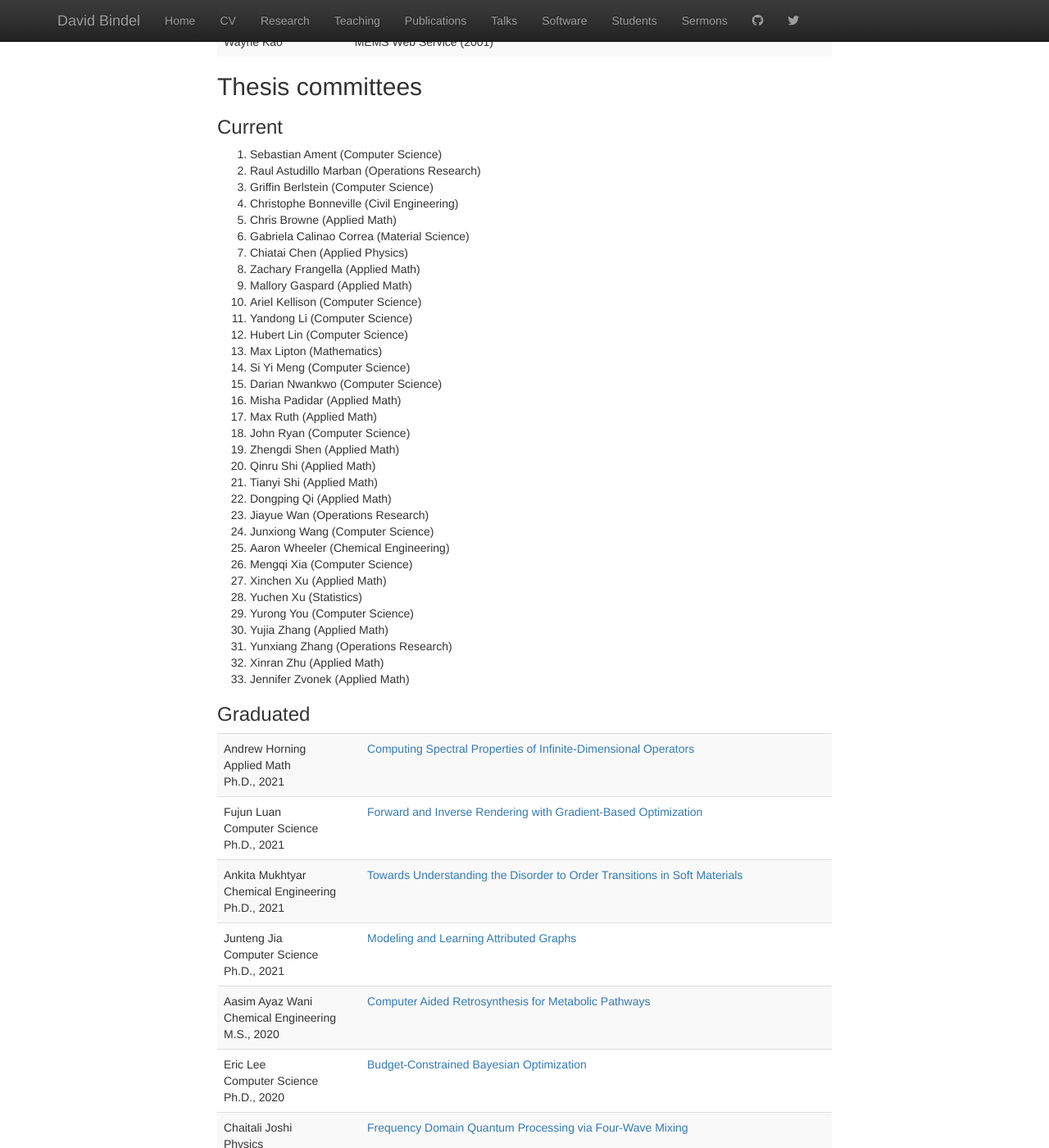
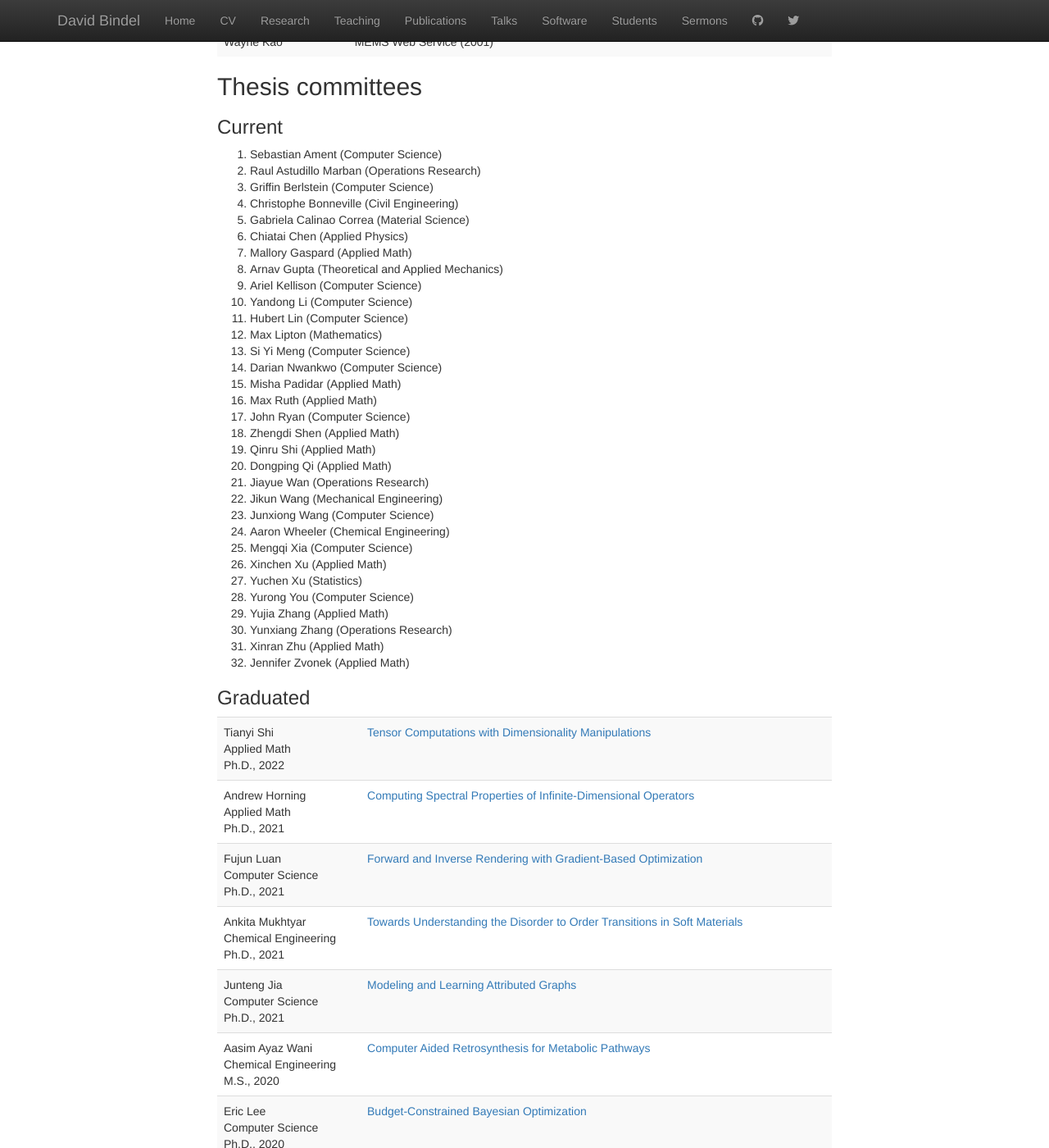
Before and after one commit to dbindel/cornell_web, a Jekyll site: the page built from students.html, in a window 1280 px wide and 1400 px high, scrolled down 5156 px. Shown: the whole window at 82% size. Built offline with Jekyll 4.4.1, drawn with Linux system fonts in a browser that asks for light colours; nearby versions of some CDN libraries.

Commit message:
Update committee info.

```diff
--- a/_data/students.yml
+++ b/_data/students.yml
@@ -723,11 +723,6 @@ committees:
     field: Civil Engineering
   -
     degree: phd
-    last: Browne
-    first: Chris
-    field: Applied Math
-  -
-    degree: phd
     last: Calinao Correa
     first: Gabriela
     field: Material Science
@@ -738,14 +733,14 @@ committees:
     field: Applied Physics
   -
     degree: phd
-    last: Frangella
-    first: Zachary
+    last: Gaspard
+    first: Mallory
     field: Applied Math
   -
     degree: phd
-    last: Gaspard
-    first: Mallory
-    field: Applied Math
+    last: Gupta
+    first: Arnav
+    field: Theoretical and Applied Mechanics
   -
     degree: phd
     last: Kellison
@@ -803,11 +798,6 @@ committees:
     field: Applied Math
   -
     degree: phd
-    last: Shi
-    first: Tianyi
-    field: Applied Math
-  -
-    degree: phd
     last: Qi
     first: Dongping
     field: Applied Math
@@ -816,6 +806,11 @@ committees:
     last: Wan
     first: Jiayue
     field: Operations Research
+  -
+    degree: phd
+    last: Wang
+    first: Jikun
+    field: Mechanical Engineering
   -
     degree: phd
     last: Wang
@@ -870,6 +865,14 @@ committees:
 past_committees:
   -
     degree: phd
+    last: Shi
+    first: Tianyi
+    field: Applied Math
+    thesis:
+      title: Tensor Computations with Dimensionality Manipulations
+      year: 2022
+  -
+    degree: phd
     last: Horning
     first: Andrew
     field: Applied Math
@@ -884,6 +887,7 @@ past_committees:
     thesis:
       title: Forward and Inverse Rendering with Gradient-Based Optimization
       year: 2021
+      url: https://ecommons.cornell.edu/handle/1813/110606
   -
     degree: phd
     last: Mukhtyar
@@ -892,6 +896,7 @@ past_committees:
     thesis:
       title: Towards Understanding the Disorder to Order Transitions in Soft Materials
       year: 2021
+      url: https://ecommons.cornell.edu/handle/1813/59613
   -
     degree: phd
     first: Junteng
@@ -900,6 +905,7 @@ past_committees:
     thesis:
       title: Modeling and Learning Attributed Graphs
       year: 2021
+      url: https://ecommons.cornell.edu/handle/1813/109752
   -
     degree: ms
     last: Wani
```
